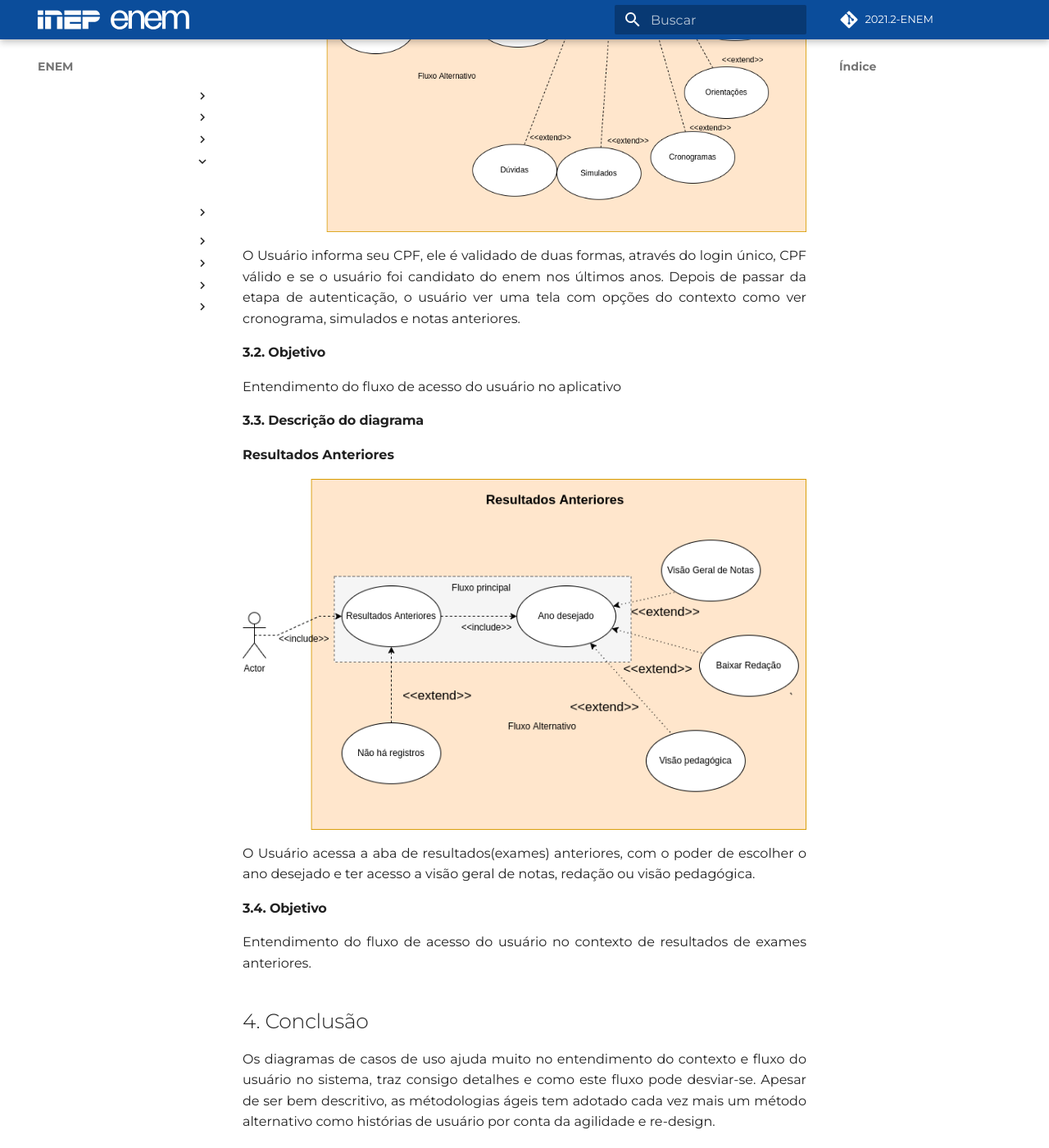
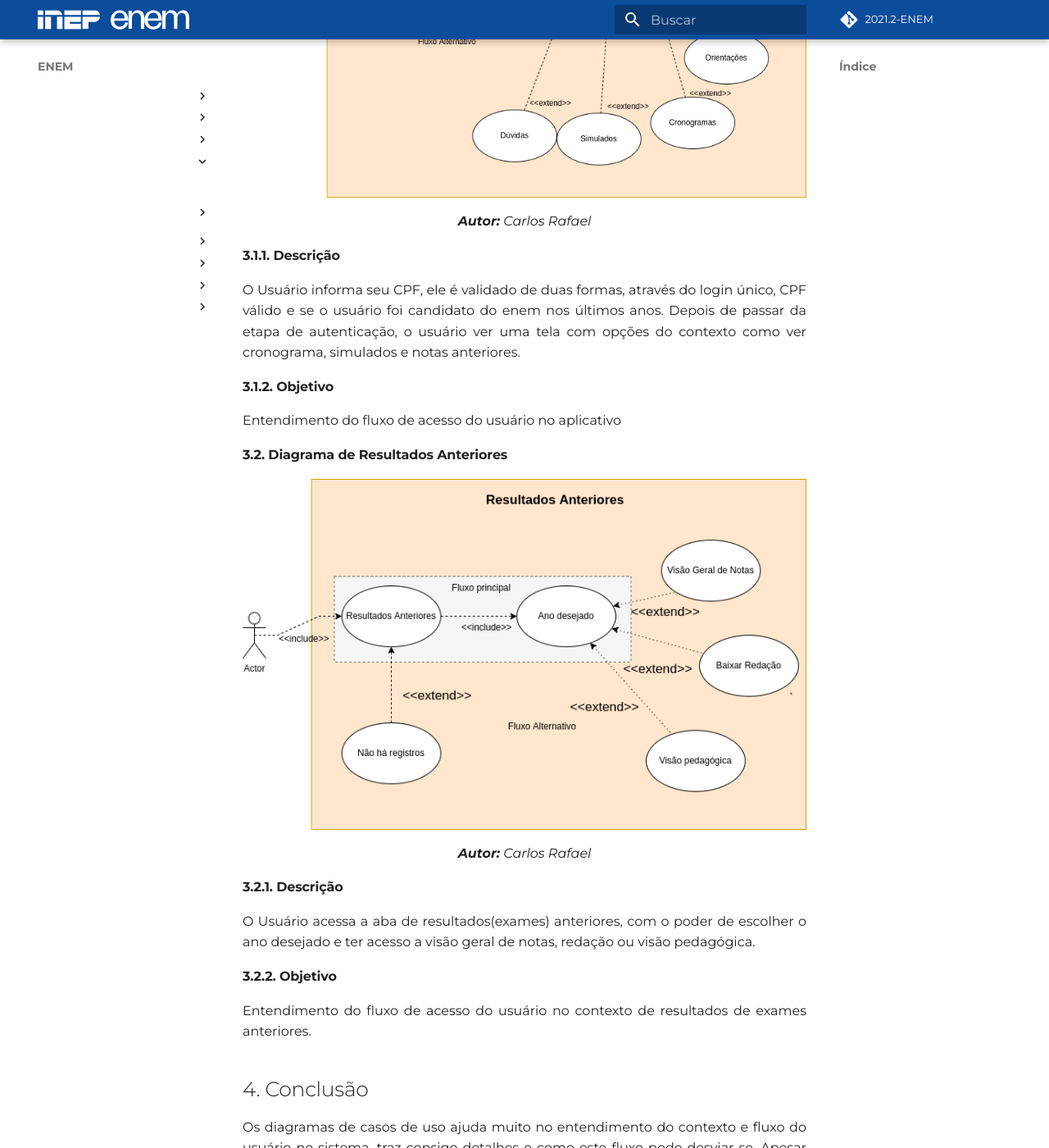
Before and after one commit to jackesfonseca/2021.2-ENEM, an MkDocs documentation site: the page built from docs/modelagem/casos-de-uso.md, in a window 1280 px wide and 1400 px high, scrolled down 1223 px. Shown: the whole window at 82% size. Built offline with MkDocs 1.6.1 and Material for MkDocs 9.7.7, drawn with Linux system fonts in a browser that asks for light colours; some web fonts are replaced; comment, search, counter and statistics services are not loaded; some of the changed text lies outside the part shown.

Commit message:
♻️ refactor: improving diagrams and added autor of artifacts

```diff
--- a/docs/modelagem/casos-de-uso.md
+++ b/docs/modelagem/casos-de-uso.md
@@ -24,27 +24,35 @@
 
 ## 3. Diagrama casos de uso
 
-#### 3.1. Descrição do diagrama
-
-**Login do usuário**
+#### 3.1. Diagrama de **Login do usuário**
 
 ![Login App](./img/EnemApp.drawio.png)
 
+<center>
+<figcaption> <strong>Autor:</strong> Carlos Rafael</figcaption>
+</center>
+
+#### 3.1.1. Descrição
+
 O Usuário informa seu CPF, ele é validado de duas formas, através do login único, CPF válido e se o usuário foi candidato do enem nos últimos anos. Depois de passar da etapa de autenticação, o usuário ver uma tela com opções do contexto como ver cronograma, simulados e notas anteriores.
 
-#### 3.2. Objetivo
+#### 3.1.2. Objetivo
 
 Entendimento do fluxo de acesso do usuário no aplicativo
 
-#### 3.3. Descrição do diagrama
-
-**Resultados Anteriores**
+#### 3.2. Diagrama de **Resultados Anteriores**
 
 ![Login App](./img/resultado_anteriores.drawio.png)
 
+<center>
+<figcaption> <strong>Autor:</strong> Carlos Rafael</figcaption>
+</center>
+
+#### 3.2.1. Descrição
+
 O Usuário acessa a aba de resultados(exames) anteriores, com o poder de escolher o ano desejado e ter acesso a visão geral de notas, redação ou visão pedagógica.
 
-#### 3.4. Objetivo
+#### 3.2.2. Objetivo
 
 Entendimento do fluxo de acesso do usuário no contexto de resultados de exames anteriores.
 
```
